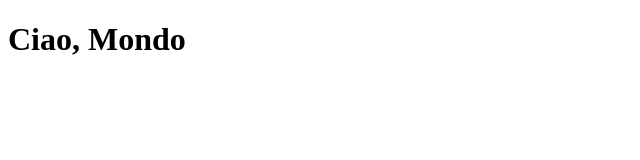
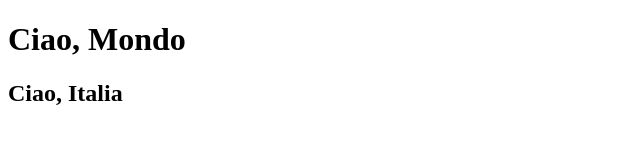
Before and after one commit to 5informaticaC/Prova, a plain HTML site: page index.html in a window 1280 px wide. Shown: the whole page, without its empty margins (0-640 px from the left). Drawn offline with Linux system fonts and the light colour scheme.

Commit message:
index.html

```diff
--- a/index.html
+++ b/index.html
@@ -8,5 +8,6 @@
 </head>
 <body>
     <h1>Ciao, Mondo</h1>
+    <h2>Ciao, Italia</h2>
 </body>
 </html>
```
